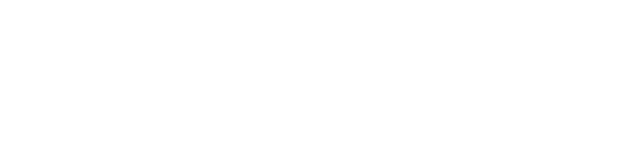
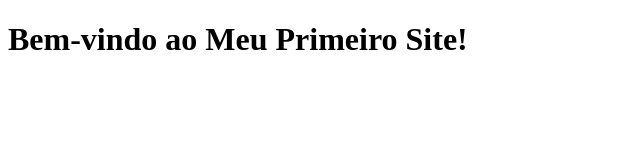
Before and after one commit to rodolfo-brand/aprendendo-html-do-zero, a plain HTML site: page index.html in a window 1280 px wide. Shown: the whole page, without its empty margins (0-640 px from the left). Drawn offline with Linux system fonts and the light colour scheme.

Commit message:
adicionei o cabecalho

```diff
--- a/index.html
+++ b/index.html
@@ -8,4 +8,10 @@
     <meta name="description" content="Meu primeiro projeto HTML">
 </head>
 
+<body>
+    <header>
+        <h1>Bem-vindo ao Meu Primeiro Site!</h1>
+    </header>
+</body>
+
 </html>
```
